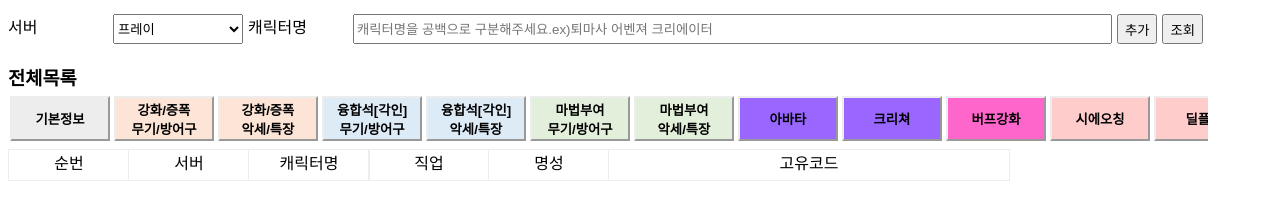
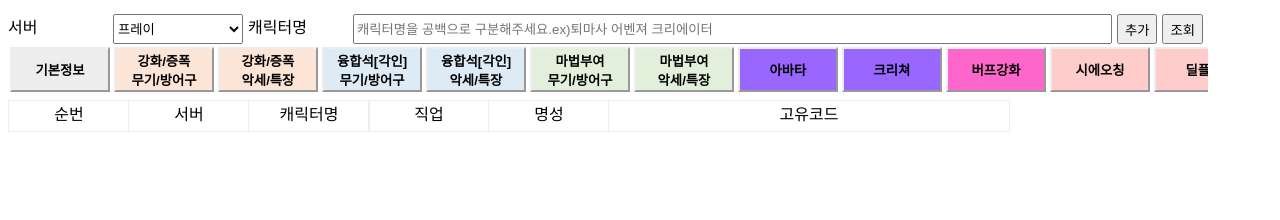
Before and after one commit to hsyongbyeong/dun_yongbyeong, a plain HTML site: page index.html in a window 1280 px wide. Shown: the part 70-290 px from the top of the page. Drawn offline with Linux system fonts and the light colour scheme.

Commit message:
Update index.html

```diff
--- a/index.html
+++ b/index.html
@@ -467,9 +467,6 @@
     <div style=""><button type="button" style="height: 100%;" onclick="onclick_doSearch()">조회</button> </div>
 </div>
 
-<div id="subTitle">
-    <h3>전체목록</h3>
-</div>
 <div id="tab">
     <div class="tab_row">
         <button class="tab_btn tab_if" type="button" id="TAB_BTN_IF_A" onclick="onclick_tab('GRP_IF', 'A');">기본정보</button>
```
